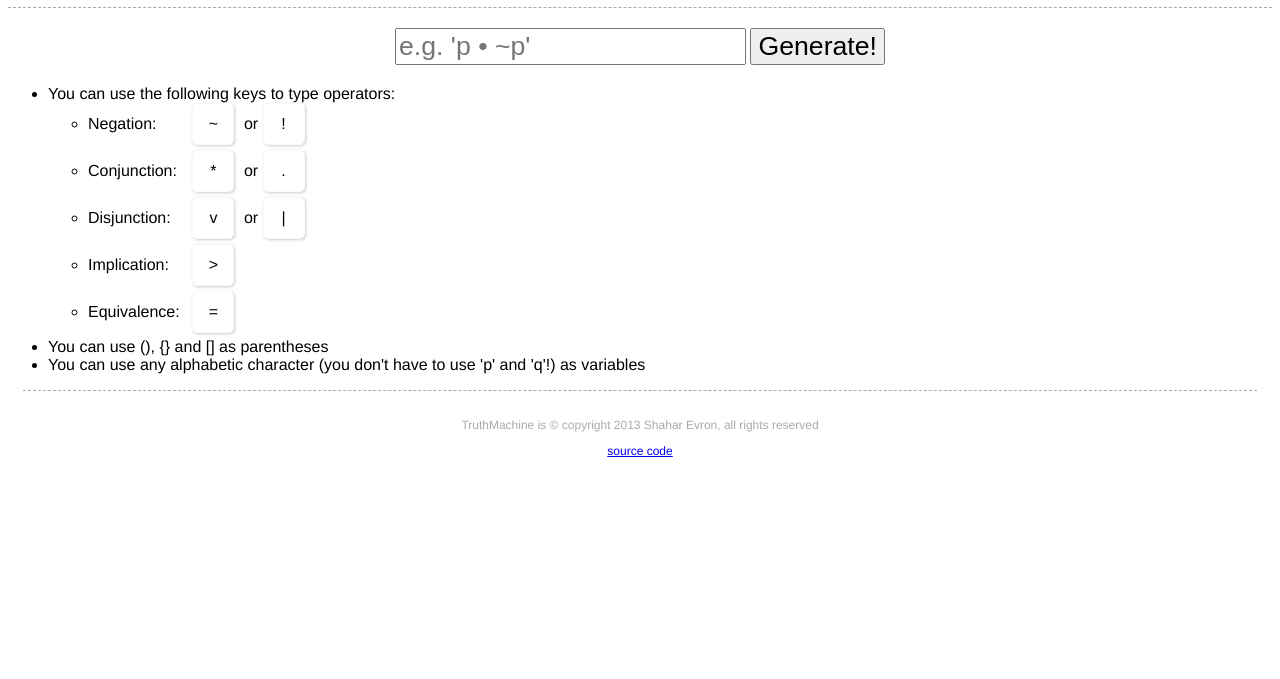
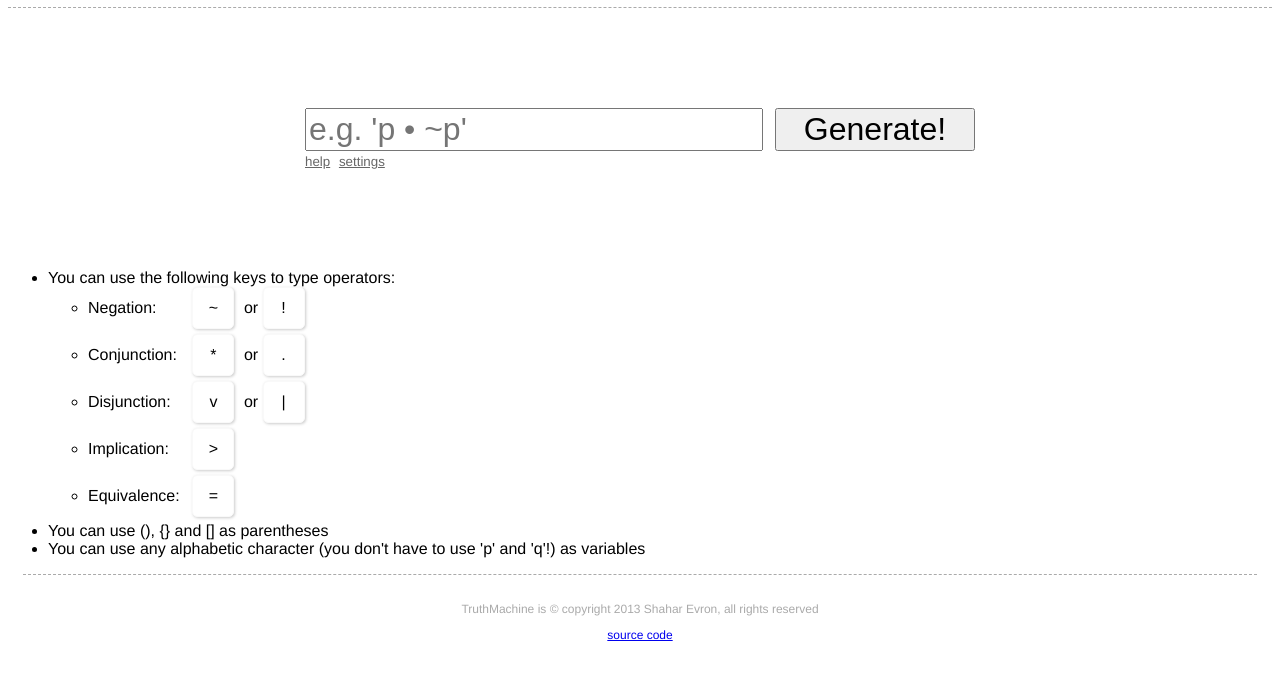
Before and after one commit to shevron/truthmachine, a plain HTML site: page index.html in a window 1280 px wide. Shown: the part 149-828 px from the top of the page. Before the commit the page ends 800 px from the top, so only its background shows below. Drawn offline with Linux system fonts and the light colour scheme.

Commit message:
Improving style of main inputs, adding help and settings links (still do nothing)

```diff
--- a/css/style.less
+++ b/css/style.less
@@ -19,10 +19,31 @@ header {
 }
 
 #main-calculator {
-  text-align: center;
-  margin: 20px 0;
-  #main-input, #main-go {
-    font-size: 20pt;
+  text-align: left;
+  margin: 100px auto;
+  width: 670px;
+
+  #main-input {
+    float: left;
+    width: 450px;
+    font-size: 24pt;
+  }
+
+  #main-go {
+    float: right;
+    width: 200px;
+    font-size: 24pt;
+  }
+
+  #main-links {
+    clear: both;
+    text-align: left;
+    font-size: 10pt;
+    a {
+      display: inline-block;
+      margin: 3px 5px 0 0;
+      color: #666;
+    }
   }
 }
 
--- a/index.html
+++ b/index.html
@@ -17,6 +17,10 @@
     <div id="main-calculator">
         <input id="main-input" type="text" placeholder="e.g. 'p • ~p'" />
         <button id="main-go">Generate!</button>
+        <div id="main-links">
+            <a href="#">help</a>
+            <a href="#">settings</a>
+        </div>
     </div>
     <div id="results">
 
```
Also changed, not shown: css/style.css.
